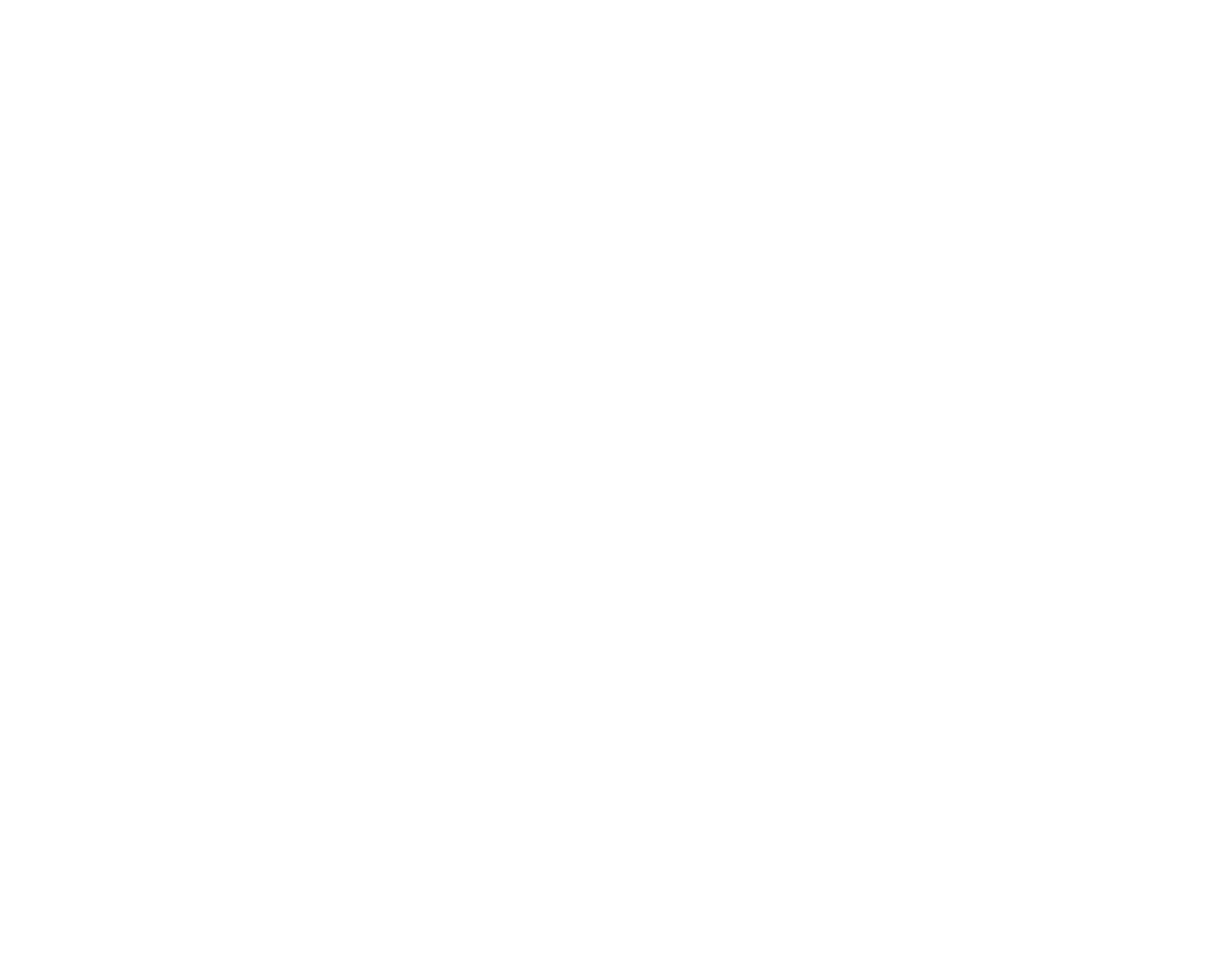
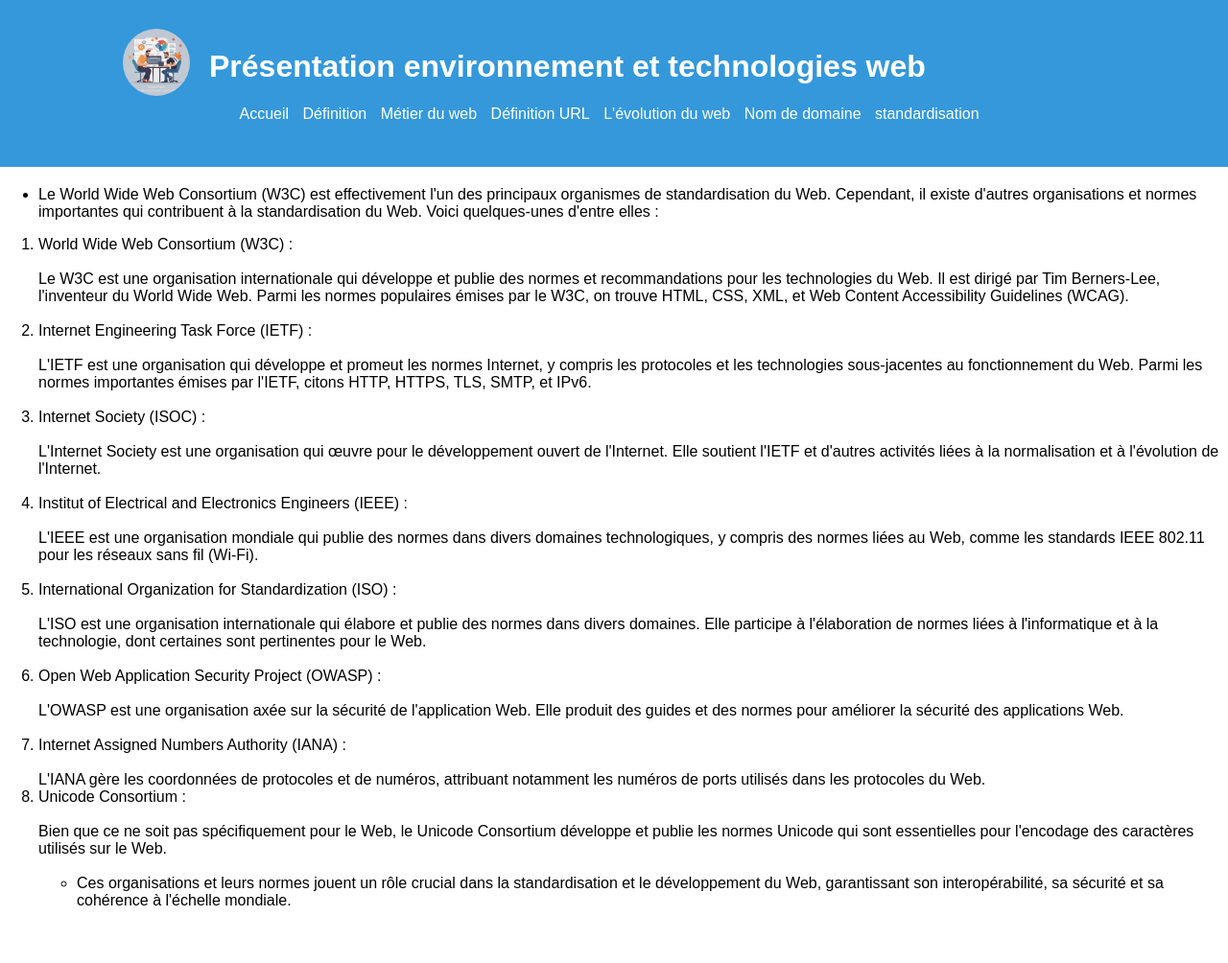
Before and after one commit to NicolasDeza/presentation-ifosup, a plain HTML site: page standardisation.html in a window 1280 px wide. Shown: the whole page at 96% size. Before the commit the page ends 800 px from the top, so only its background shows below. Drawn offline with Linux system fonts and the light colour scheme.

Commit message:
changement page

```diff
--- a/standardisation.html
+++ b/standardisation.html
@@ -0,0 +1,98 @@
+<!DOCTYPE html>
+<html lang="fr">
+
+<head>
+    <meta charset="utf-8">
+    <meta name="viewport" content="width=device-width, initial-scale=1.0">
+    <title>Métiers du Web</title>
+    <link rel="stylesheet" href="css/pageweb.css">
+    <link rel="icon" type="image" href="img/url.jpg">
+</head>
+
+<body>
+
+<header>
+    <div class="container">
+        <img src="img/logo.png" alt="Logo de votre site" class="logo">
+        <h1>Présentation environnement et technologies web</h1>
+        <nav>
+            <ul>
+                <li><a href="index.html">Accueil</a></li>
+                <li><a href="definition.html">Définition</a></li>
+                <li><a href="metierweb.html">Métier du web</a></li>
+                <li><a href="url.html">Définition URL</a></li>
+                <li><a href="evolutionweb.html">L'évolution du web</a></li>
+                <li><a href="nomdedomaine.html">Nom de domaine</a></li>
+                <li><a href="standardisation.html">standardisation</a></li>
+        </nav>
+    </div>
+</header>
+
+<main>
+<h2>
+
+</h2>
+
+<ul>
+    <li>
+        Le World Wide Web Consortium (W3C) est effectivement l'un des principaux organismes de standardisation du Web. Cependant, il existe d'autres organisations et normes importantes qui contribuent à la standardisation du Web. Voici quelques-unes d'entre elles :
+    </li>
+</ul>
+
+<ol>
+    <li>
+        World Wide Web Consortium (W3C) : <br><br>
+        Le W3C est une organisation internationale qui développe et publie des normes et recommandations pour les technologies du Web. Il est dirigé par Tim Berners-Lee, l'inventeur du World Wide Web. Parmi les normes populaires émises par le W3C, on trouve HTML, CSS, XML, et Web Content Accessibility Guidelines (WCAG).
+    </li>
+    <br>
+    <li>
+        Internet Engineering Task Force (IETF) : <br><br>
+        L'IETF est une organisation qui développe et promeut les normes Internet, y compris les protocoles et les technologies sous-jacentes au fonctionnement du Web. Parmi les normes importantes émises par l'IETF, citons HTTP, HTTPS, TLS, SMTP, et IPv6.
+    </li>
+    <br>
+    <li>
+        Internet Society (ISOC) : <br><br>
+        L'Internet Society est une organisation qui œuvre pour le développement ouvert de l'Internet. Elle soutient l'IETF et d'autres activités liées à la normalisation et à l'évolution de l'Internet.
+    </li>
+    <br>
+    <li>
+        Institut of Electrical and Electronics Engineers (IEEE) : <br><br>
+        L'IEEE est une organisation mondiale qui publie des normes dans divers domaines technologiques, y compris des normes liées au Web, comme les standards IEEE 802.11 pour les réseaux sans fil (Wi-Fi).
+    </li>
+    <br>
+    <li>
+        International Organization for Standardization (ISO) : <br><br>
+        L'ISO est une organisation internationale qui élabore et publie des normes dans divers domaines. Elle participe à l'élaboration de normes liées à l'informatique et à la technologie, dont certaines sont pertinentes pour le Web.
+    </li>
+    <br>
+    <li>
+        Open Web Application Security Project (OWASP) : <br><br>
+        L'OWASP est une organisation axée sur la sécurité de l'application Web. Elle produit des guides et des normes pour améliorer la sécurité des applications Web.
+    </li>
+    <br>
+    <li>
+        Internet Assigned Numbers Authority (IANA) : <br><br>
+        L'IANA gère les coordonnées de protocoles et de numéros, attribuant notamment les numéros de ports utilisés dans les protocoles du Web.
+    </li>
+    <li>
+        Unicode Consortium : <br><br>
+        Bien que ce ne soit pas spécifiquement pour le Web, le Unicode Consortium développe et publie les normes Unicode qui sont essentielles pour l'encodage des caractères utilisés sur le Web.
+    </li>
+    <br>
+    <ul>
+        <li>
+            Ces organisations et leurs normes jouent un rôle crucial dans la standardisation et le développement du Web, garantissant son interopérabilité, sa sécurité et sa cohérence à l'échelle mondiale.
+        </li>
+    </ul>
+</ol>
+
+</main>
+
+<footer>
+    <div class="container">
+    </div>
+</footer>
+
+</body>
+
+</html>
```
Also changed, not shown: definition.html (+1 -0 lines), evolutionweb.html (+1 -0 lines), index.html (+1 -0 lines), metierweb.html (+1 -0 lines), nomdedomaine.html (+1 -0 lines).
